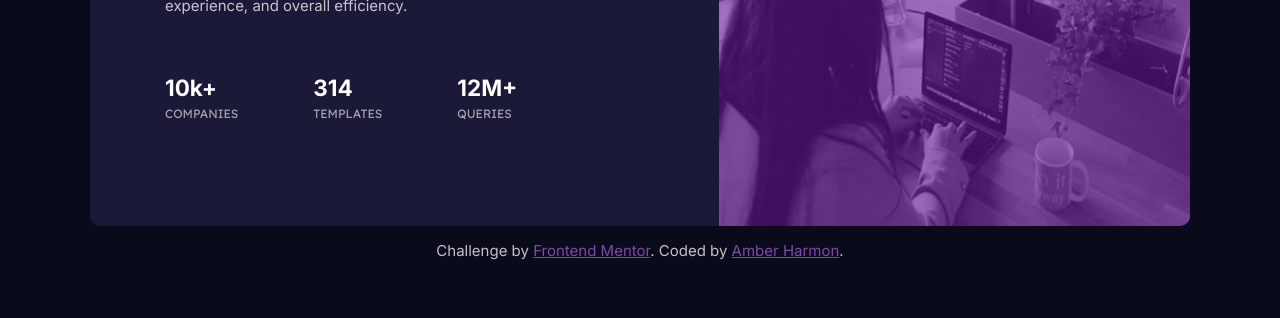
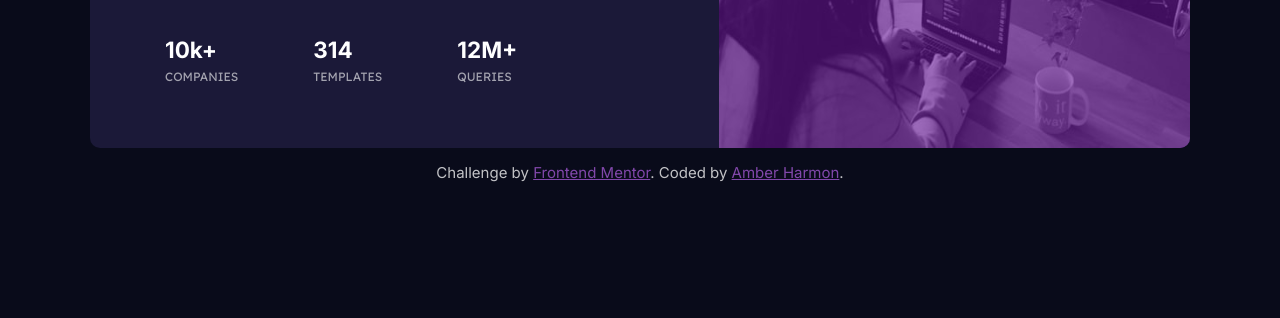
Before and after one commit to aharmon413/stats-preview-card-component, a plain HTML site: page index.html in a window 1280 px wide. Shown: the part 482-800 px from the top of the page. Drawn offline with Linux system fonts and the light colour scheme.

Commit message:
Adjusted height of container  in desktop layout

```diff
--- a/css/style.css
+++ b/css/style.css
@@ -109,7 +109,8 @@ footer a:visited {
         display: flex;
         flex-direction: row-reverse;
         max-width: 1100px;
-        margin: 14.5em auto 0 auto;
+        height: 450px;
+        margin: 12em auto 0 auto;
     }
     .image {
         border-radius: 0 10px 10px 0;
```
